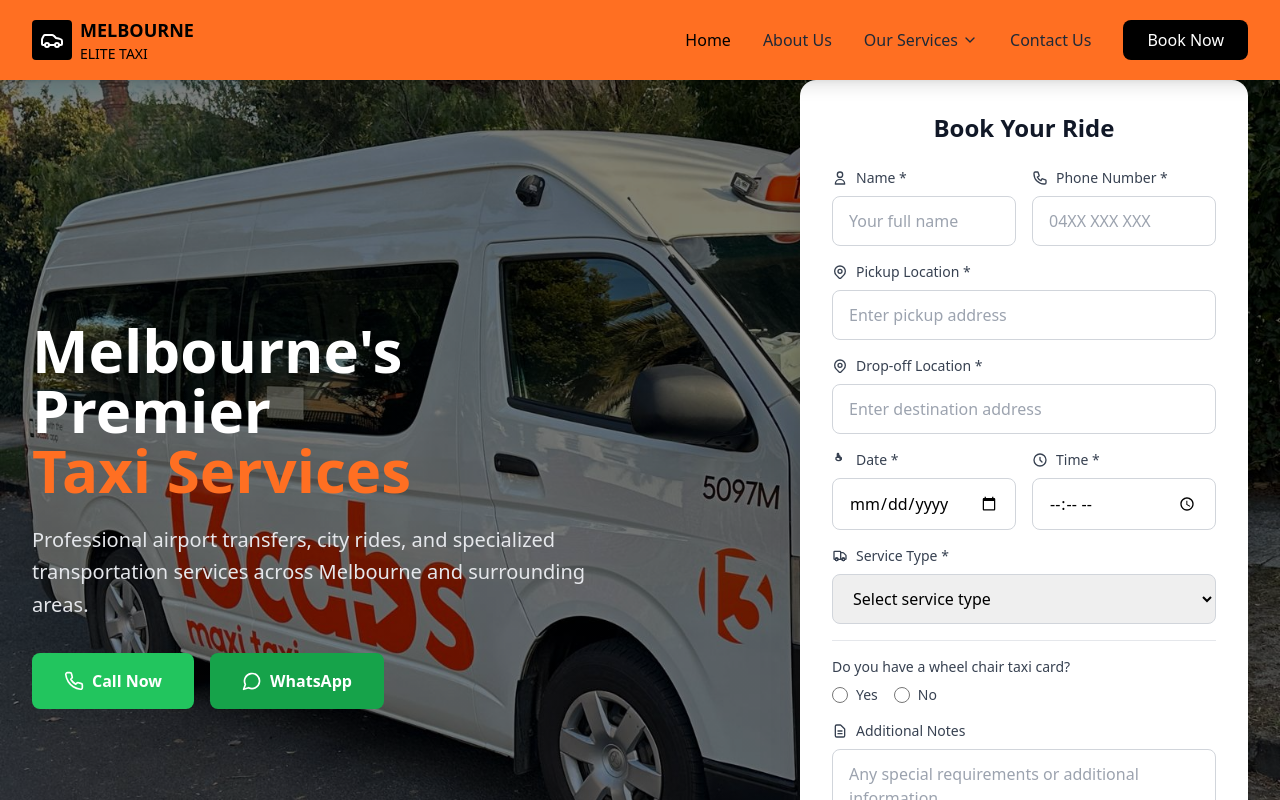
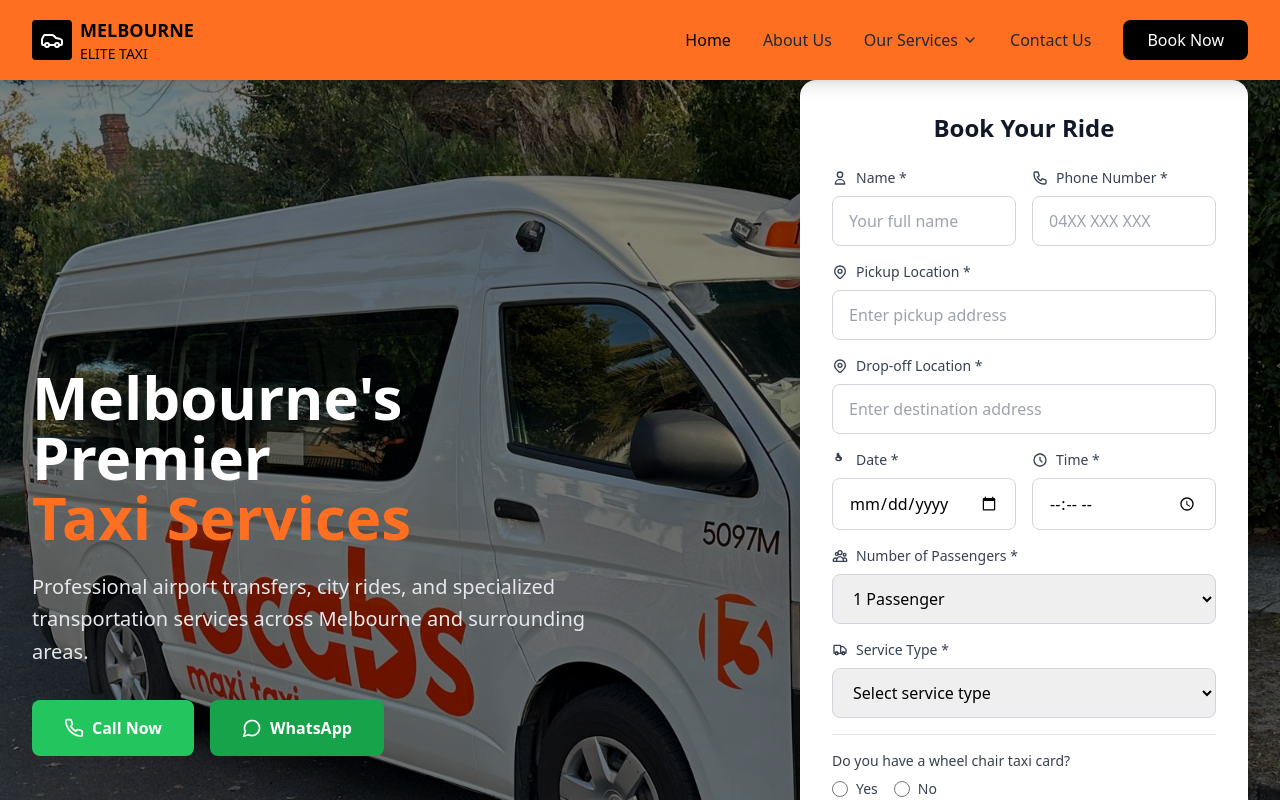
Before and after one commit to study24australia/maxi-cab, a React (Vite) app: page / in a window 1280 px wide. Shown: the top 800 px of the page. Built offline with nearby package versions, Linux system fonts and the light colour scheme.

Commit message:
Add passenger count dropdown to booking form

```diff
--- a/src/components/BookingForm.tsx
+++ b/src/components/BookingForm.tsx
@@ -16,6 +16,7 @@ const BookingForm: React.FC<BookingFormProps> = ({ onSuccess }) => {
     date: '',
     time: '',
     serviceType: '',
+    passengerCount: '1',
     hasCard: '',
     notes: ''
   });
@@ -47,7 +48,7 @@ const BookingForm: React.FC<BookingFormProps> = ({ onSuccess }) => {
 
     try {
       // Validate required fields
-      const requiredFields = ['name', 'phone', 'pickupLocation', 'dropoffLocation', 'date', 'time', 'serviceType'];
+      const requiredFields = ['name', 'phone', 'pickupLocation', 'dropoffLocation', 'date', 'time', 'serviceType', 'passengerCount'];
       const missingFields = requiredFields.filter(field => !formData[field as keyof typeof formData]);
 
       if (missingFields.length > 0) {
@@ -193,6 +194,31 @@ const BookingForm: React.FC<BookingFormProps> = ({ onSuccess }) => {
         <div>
           <label className="flex items-center space-x-2 text-sm font-medium text-gray-700 mb-2">
             <svg className="h-4 w-4" fill="none" stroke="currentColor" viewBox="0 0 24 24">
+              <path strokeLinecap="round" strokeLinejoin="round" strokeWidth={2} d="M17 20h5v-2a3 3 0 00-5.356-1.857M17 20H7m10 0v-2c0-.656-.126-1.283-.356-1.857M7 20H2v-2a3 3 0 015.356-1.857M7 20v-2c0-.656.126-1.283.356-1.857m0 0a5.002 5.002 0 019.288 0M15 7a3 3 0 11-6 0 3 3 0 016 0zm6 3a2 2 0 11-4 0 2 2 0 014 0zM9 9a2 2 0 11-4 0 2 2 0 014 0z" />
+            </svg>
+            <span>Number of Passengers *</span>
+          </label>
+          <select
+            name="passengerCount"
+            value={formData.passengerCount}
+            onChange={handleInputChange}
+            className="w-full px-4 py-3 border border-gray-300 rounded-lg focus:ring-2 focus:ring-orange-500 focus:border-transparent"
+            required
+          >
+            {[...Array(12)].map((_, index) => {
+              const count = index + 1;
+              return (
+                <option key={count} value={count.toString()}>
+                  {count} {count === 1 ? 'Passenger' : 'Passengers'}
+                </option>
+              );
+            })}
+          </select>
+        </div>
+
+        <div>
+          <label className="flex items-center space-x-2 text-sm font-medium text-gray-700 mb-2">
+            <svg className="h-4 w-4" fill="none" stroke="currentColor" viewBox="0 0 24 24">
               <path strokeLinecap="round" strokeLinejoin="round" strokeWidth={2} d="M9 17a2 2 0 11-4 0 2 2 0 014 0zM19 17a2 2 0 11-4 0 2 2 0 014 0z" />
               <path strokeLinecap="round" strokeLinejoin="round" strokeWidth={2} d="M13 16V6a1 1 0 00-1-1H4a1 1 0 00-1 1v10a1 1 0 001 1h1m8-1a1 1 0 01-1 1H9m4-1V8a1 1 0 011-1h2.586a1 1 0 01.707.293l3.414 3.414a1 1 0 01.293.707V16a1 1 0 01-1 1h-1m-6-1a1 1 0 001 1h1M5 17a2 2 0 104 0m-4 0a2 2 0 114 0m6 0a2 2 0 104 0m-4 0a2 2 0 114 0" />
             </svg>
--- a/src/services/emailService.ts
+++ b/src/services/emailService.ts
@@ -16,6 +16,7 @@ export interface BookingData {
   date: string;
   time: string;
   serviceType: string;
+  passengerCount: string;
   hasCard?: string;
   notes?: string;
 }
@@ -35,6 +36,7 @@ export const sendBookingEmail = async (bookingData: BookingData): Promise<boolea
     booking_date: bookingData.date,
     booking_time: bookingData.time,
     service_type: bookingData.serviceType,
+    passenger_count: bookingData.passengerCount,
     has_wheelchair_card: bookingData.hasCard || 'Not specified',
     additional_notes: bookingData.notes || 'None',
     booking_datetime: new Date().toLocaleString(),
```
